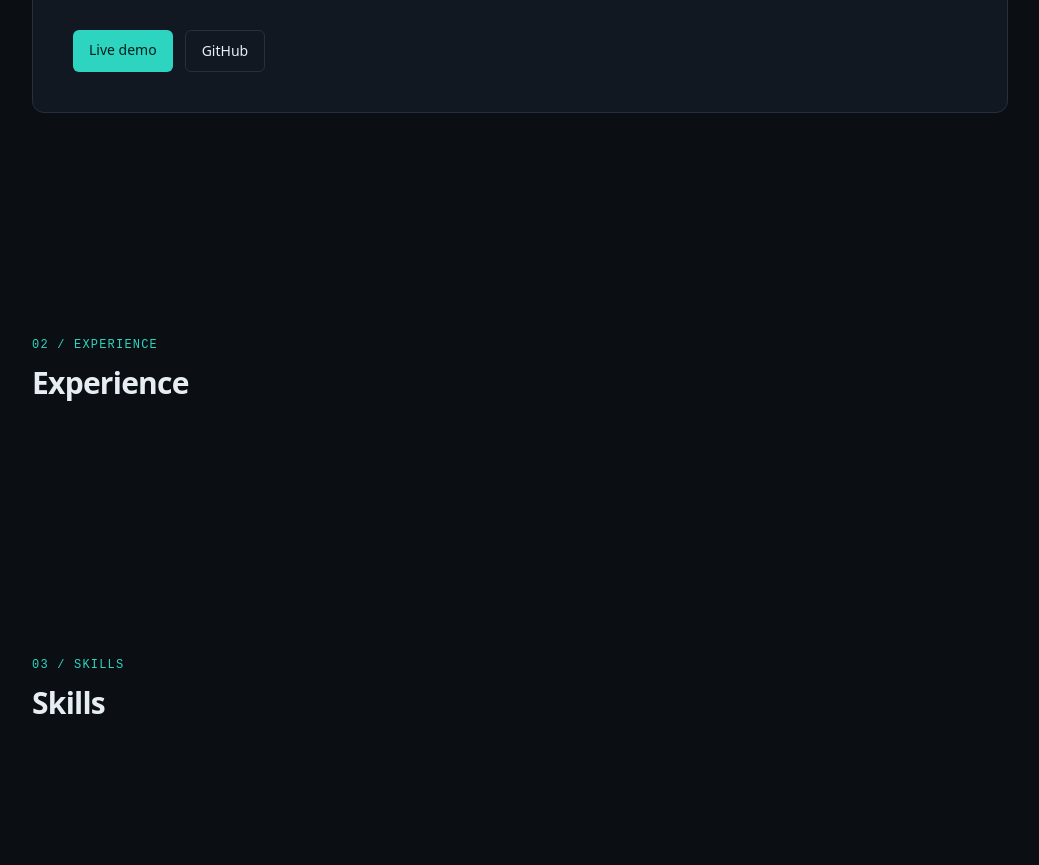
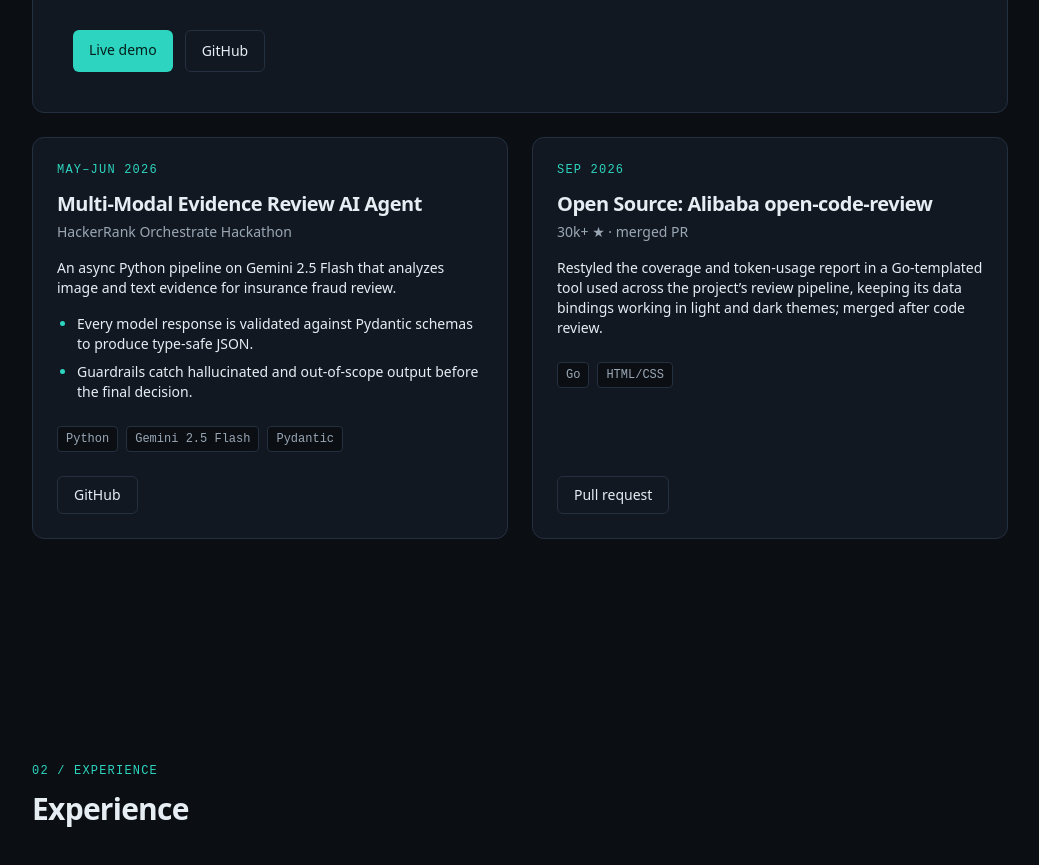
Before and after one commit to jlucas10/josiah-lucas, a React (Vite) app: page / in a window 1280 px wide. Shown: the part 1940-2805 px from the top of the page, without its empty margins (120-1159 px from the left). Built offline with nearby package versions, Linux system fonts and the light colour scheme.

Commit message:
feat: add other projects cards for hackathon agent and open-source PR

```diff
--- a/src/App.tsx
+++ b/src/App.tsx
@@ -1,11 +1,13 @@
 import FeaturedProject from './components/FeaturedProject'
 import Footer from './components/Footer'
+import ProjectCard from './components/ProjectCard'
 import Header from './components/Header'
 import Hero from './components/Hero'
 import Section from './components/Section'
 import { projects } from './data'
 
 const featured = projects.find((p) => p.featured)
+const others = projects.filter((p) => !p.featured)
 
 export default function App() {
   return (
@@ -22,7 +24,11 @@ export default function App() {
         <Hero />
         <Section id="projects" label="01 / Projects" title="Projects">
           {featured && <FeaturedProject project={featured} />}
-          {/* Other projects arrive in Milestone 4 */}
+          <div className="mt-6 grid gap-6 md:grid-cols-2">
+            {others.map((p) => (
+              <ProjectCard key={p.id} project={p} />
+            ))}
+          </div>
         </Section>
         <Section id="experience" label="02 / Experience" title="Experience" />
         <Section id="skills" label="03 / Skills" title="Skills" />
--- /dev/null
+++ b/src/components/ProjectCard.tsx
@@ -0,0 +1,47 @@
+import type { Project } from '../data'
+import Tag from './Tag'
+
+export default function ProjectCard({ project }: { project: Project }) {
+  return (
+    <article
+      aria-labelledby={`${project.id}-title`}
+      className="flex flex-col rounded-xl border border-border bg-surface p-6"
+    >
+      <p className="font-mono text-xs uppercase tracking-widest text-accent">{project.dates}</p>
+      <h3 id={`${project.id}-title`} className="mt-3 text-xl font-semibold tracking-tight">
+        {project.title}
+      </h3>
+      <p className="mt-1 text-sm text-muted">{project.subtitle}</p>
+      <p className="mt-4 text-sm">{project.summary}</p>
+
+      {project.hardParts.length > 0 && (
+        <ul className="mt-4 list-disc space-y-2 pl-5 text-sm marker:text-accent">
+          {project.hardParts.map((p) => (
+            <li key={p}>{p}</li>
+          ))}
+        </ul>
+      )}
+
+      <ul aria-label="Tech stack" className="mt-6 flex flex-wrap gap-2">
+        {project.stack.map((s) => (
+          <Tag key={s}>{s}</Tag>
+        ))}
+      </ul>
+
+      <div className="mt-auto flex flex-wrap gap-3 pt-6">
+        {project.links.map((l) => (
+          <a
+            key={l.href}
+            href={l.href}
+            target="_blank"
+            rel="noopener noreferrer"
+            className="rounded-md border border-border px-4 py-2 text-sm font-medium hover:border-accent hover:text-accent"
+          >
+            {l.label}
+            <span className="sr-only"> (opens in a new tab)</span>
+          </a>
+        ))}
+      </div>
+    </article>
+  )
+}
```
